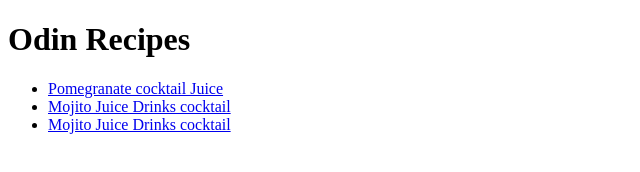
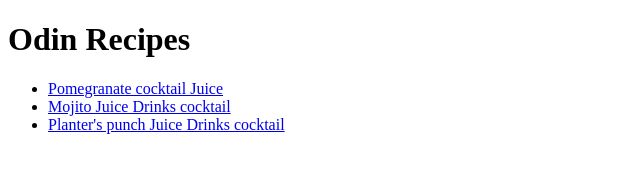
Before and after one commit to UJacqueline2000/Odin_recipe, a plain HTML site: page index.html in a window 1280 px wide. Shown: the full height of the page, 0-640 px from the left. Drawn offline with Linux system fonts and the light colour scheme.

Commit message:
The cocktail drink Juice

```diff
--- a/index.html
+++ b/index.html
@@ -10,7 +10,7 @@
     <ul>
         <li><a href="recipes/cocktail.html">Pomegranate cocktail Juice</a></li>
         <li><a href="recipes/mojitojuice.html">Mojito Juice Drinks cocktail</a></li>
-        <li><a href="recipes/PlanterpunchJuice.html">Mojito Juice Drinks cocktail</a></li>
+        <li><a href="recipes/PlanterpunchJuice.html">Planter's punch Juice Drinks cocktail</a></li>
     </ul>
 </body>
 </html>
```
